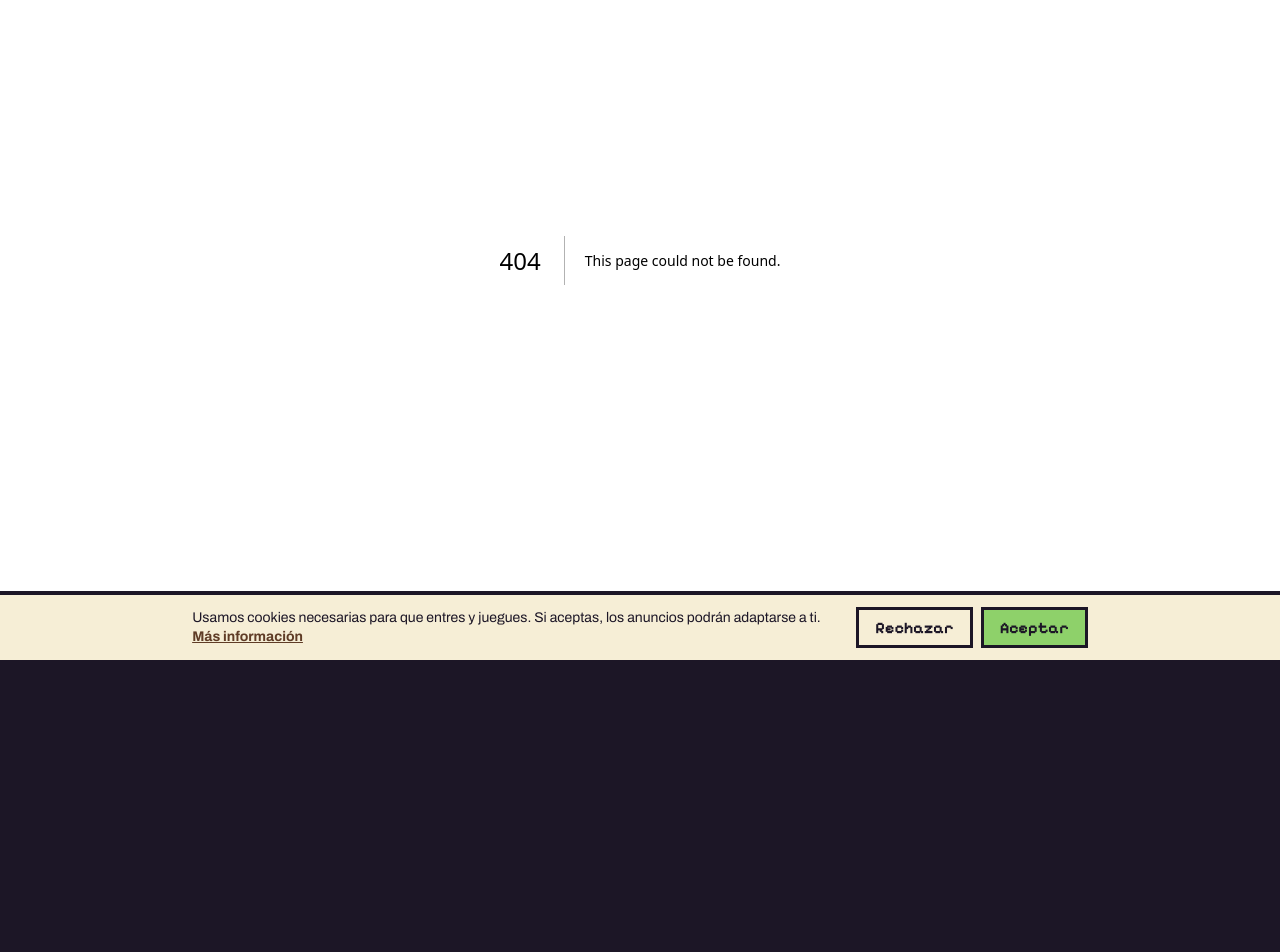
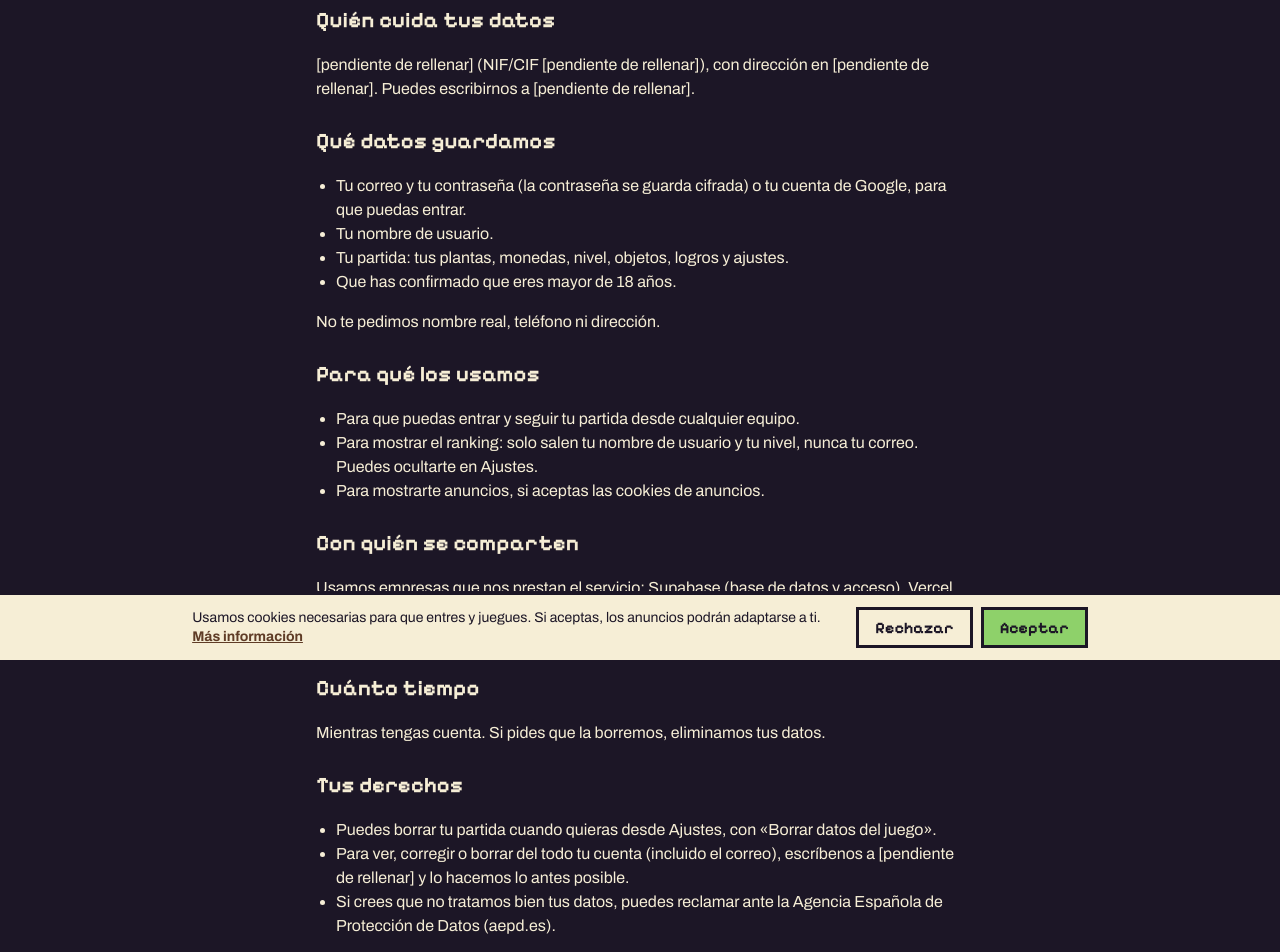
Before and after one commit to yagoduran/tupropiaplanta.es, a Next.js app: page /privacidad in a window 1280 px wide. Before the commit this address had no page. Shown: the part 140-1092 px from the top of the page. Before the commit the page ends 800 px from the top, so only its background shows below. Built offline with nearby package versions, Linux system fonts and the light colour scheme.

Commit message:
Fase 6c: páginas de aviso legal, privacidad y condiciones (datos del titular por rellenar)
Co-Authored-By: Claude Sonnet 5.5 <noreply@anthropic.com>
Claude-Session: https://claude.ai/code/session_01SERVDvz3oZ1n9KakjwQoCb

```diff
--- /dev/null
+++ b/src/app/privacidad/page.tsx
@@ -0,0 +1,66 @@
+import type { Metadata } from "next";
+import { PaginaLegal } from "@/components/PaginaLegal";
+import { TITULAR, dato, titularCompleto } from "@/lib/titular";
+
+export const metadata: Metadata = {
+  title: "Privacidad | Tu Propia Planta",
+  robots: titularCompleto ? undefined : { index: false },
+};
+
+export default function Privacidad() {
+  return (
+    <PaginaLegal titulo="Política de privacidad" actualizado="noviembre de 2026">
+      <h2>Quién cuida tus datos</h2>
+      <p>
+        {dato(TITULAR.nombre)} (NIF/CIF {dato(TITULAR.nif)}), con dirección en {dato(TITULAR.direccion)}. Puedes
+        escribirnos a {dato(TITULAR.email)}.
+      </p>
+
+      <h2>Qué datos guardamos</h2>
+      <ul>
+        <li>
+          Tu correo y tu contraseña (la contraseña se guarda cifrada) o tu cuenta de Google, para que puedas entrar.
+        </li>
+        <li>Tu nombre de usuario.</li>
+        <li>Tu partida: tus plantas, monedas, nivel, objetos, logros y ajustes.</li>
+        <li>Que has confirmado que eres mayor de 18 años.</li>
+      </ul>
+      <p>No te pedimos nombre real, teléfono ni dirección.</p>
+
+      <h2>Para qué los usamos</h2>
+      <ul>
+        <li>Para que puedas entrar y seguir tu partida desde cualquier equipo.</li>
+        <li>
+          Para mostrar el ranking: solo salen tu nombre de usuario y tu nivel, nunca tu correo. Puedes ocultarte en
+          Ajustes.
+        </li>
+        <li>Para mostrarte anuncios, si aceptas las cookies de anuncios.</li>
+      </ul>
+
+      <h2>Con quién se comparten</h2>
+      <p>
+        Usamos empresas que nos prestan el servicio: Supabase (base de datos y acceso), Vercel (alojamiento de la web) y
+        Google (si entras con tu cuenta de Google). No vendemos tus datos.
+      </p>
+
+      <h2>Cuánto tiempo</h2>
+      <p>Mientras tengas cuenta. Si pides que la borremos, eliminamos tus datos.</p>
+
+      <h2>Tus derechos</h2>
+      <ul>
+        <li>Puedes borrar tu partida cuando quieras desde Ajustes, con «Borrar datos del juego».</li>
+        <li>
+          Para ver, corregir o borrar del todo tu cuenta (incluido el correo), escríbenos a {dato(TITULAR.email)} y lo
+          hacemos lo antes posible.
+        </li>
+        <li>
+          Si crees que no tratamos bien tus datos, puedes reclamar ante la Agencia Española de Protección de Datos
+          (aepd.es).
+        </li>
+      </ul>
+
+      <h2>Menores</h2>
+      <p>El juego es solo para mayores de 18 años. Si descubrimos una cuenta de un menor, la borramos.</p>
+    </PaginaLegal>
+  );
+}
--- a/src/components/Ajustes.tsx
+++ b/src/components/Ajustes.tsx
@@ -6,6 +6,7 @@ import { cerrarSesion } from "@/app/acciones";
 import { marco } from "@/lib/diseno";
 import type { AjustesJuego } from "@/lib/juego";
 import { sonar } from "@/lib/sonido";
+import { EnlacesLegales } from "./EnlacesLegales";
 import { Icono } from "./Icono";
 import styles from "./ajustes.module.css";
 
@@ -169,6 +170,7 @@ export function Ajustes({ ajustes, alCambiar, alVerTutorial, alBorrar }: Props)
             Borrar datos del juego
           </button>
         </div>
+        <EnlacesLegales />
       </div>
 
       {confirmando &&
--- /dev/null
+++ b/src/components/PaginaLegal.tsx
@@ -0,0 +1,24 @@
+import Link from "next/link";
+import type { ReactNode } from "react";
+import styles from "./cookies.module.css";
+
+export function PaginaLegal({
+  titulo,
+  actualizado,
+  children,
+}: {
+  titulo: string;
+  actualizado: string;
+  children: ReactNode;
+}) {
+  return (
+    <main className={styles.pagina}>
+      <h1>{titulo}</h1>
+      <p>Última actualización: {actualizado}</p>
+      {children}
+      <Link href="/" className={styles.volver} style={{ textDecoration: "none" }}>
+        Volver al juego
+      </Link>
+    </main>
+  );
+}
--- a/src/components/acceso/PantallaAcceso.tsx
+++ b/src/components/acceso/PantallaAcceso.tsx
@@ -1,4 +1,5 @@
 import type { ReactNode } from "react";
+import { EnlacesLegales } from "../EnlacesLegales";
 import styles from "./acceso.module.css";
 
 /** Fondo de la habitación de noche con el logo, para las pantallas de entrada. */
@@ -11,6 +12,7 @@ export function PantallaAcceso({ children }: { children: ReactNode }) {
         {/* eslint-disable-next-line @next/next/no-img-element */}
         <img className={styles.logo} src="/assets/logo/tpp-logo-horizontal-oscuro-1x.png" alt="Tu Propia Planta" />
         {children}
+        <EnlacesLegales />
       </div>
     </main>
   );
--- a/src/components/cookies.module.css
+++ b/src/components/cookies.module.css
@@ -90,3 +90,17 @@
   font-weight: 700;
   cursor: pointer;
 }
+
+.enlaces {
+  display: flex;
+  flex-wrap: wrap;
+  justify-content: center;
+  gap: 4px 16px;
+  padding: 8px 0;
+  font-size: 13px;
+}
+
+.enlaces a {
+  color: inherit;
+  opacity: 0.85;
+}
--- a/src/lib/supabase/sesion.ts
+++ b/src/lib/supabase/sesion.ts
@@ -1,7 +1,7 @@
 import { createServerClient } from "@supabase/ssr";
 import { NextResponse, type NextRequest } from "next/server";
 
-const RUTAS_PUBLICAS = ["/login", "/registro", "/auth", "/cookies"];
+const RUTAS_PUBLICAS = ["/login", "/registro", "/auth", "/cookies", "/aviso-legal", "/privacidad", "/condiciones"];
 
 /** Renueva la sesión en cada petición y manda a /login a quien no la tenga. */
 export async function actualizarSesion(peticion: NextRequest) {
--- /dev/null
+++ b/src/lib/titular.ts
@@ -0,0 +1,16 @@
+/**
+ * Datos del titular del sitio para las páginas legales. Se rellenan aquí, en un solo sitio.
+ * Mientras falte alguno, las páginas legales no se enlazan desde el juego y no salen en buscadores.
+ */
+export const TITULAR = {
+  nombre: "",
+  nif: "",
+  direccion: "",
+  email: "",
+};
+
+export const PENDIENTE = "[pendiente de rellenar]";
+
+export const titularCompleto = Object.values(TITULAR).every((v) => v.trim() !== "");
+
+export const dato = (v: string) => (v.trim() === "" ? PENDIENTE : v);
```
Also changed, not shown: src/app/aviso-legal/page.tsx (added, +50 -0 lines), src/app/condiciones/page.tsx (added, +52 -0 lines), src/components/EnlacesLegales.tsx (added, +16 -0 lines), 1 other file (tests, documents, lock files or other folders).
